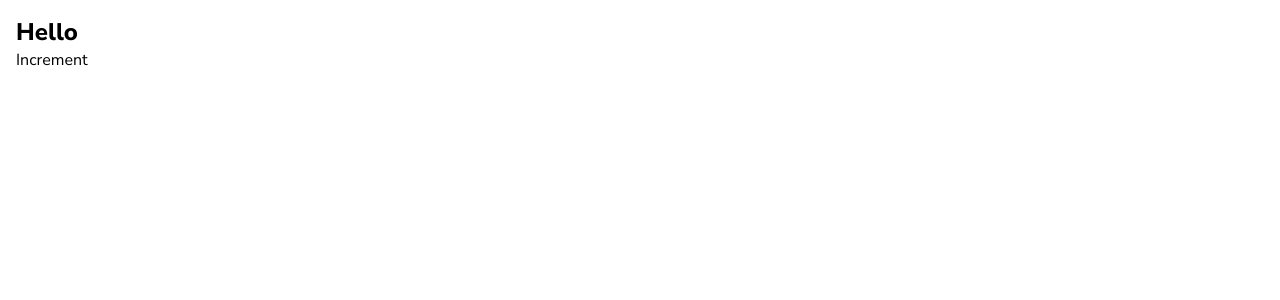
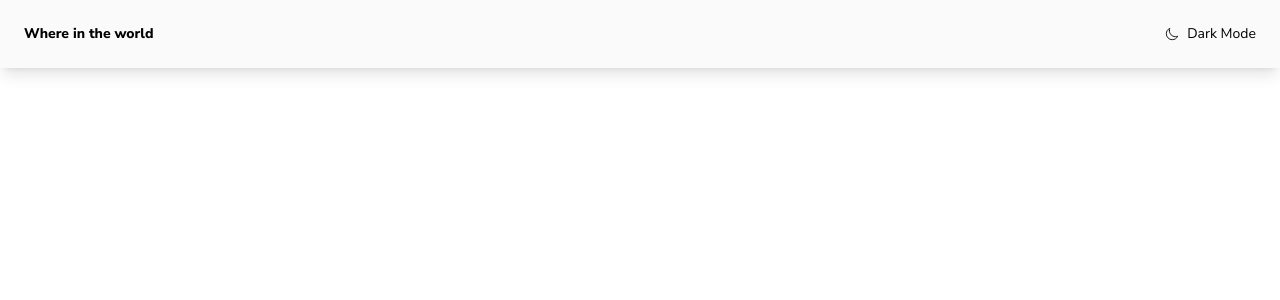
Before and after one commit to aecio-neto/rest-countries-app, a React (Create React App) app: page / in a window 1280 px wide. Shown: the top 300 px of the page. Built offline with nearby package versions, Linux system fonts and the light colour scheme.

Commit message:
import Header

```diff
--- a/src/App.jsx
+++ b/src/App.jsx
@@ -1,24 +1,12 @@
 import { useRef } from "react"
+import { Header } from "./components/Header"
 import '@fontsource/nunito-sans'
 import '@fontsource/nunito-sans/300.css'
 import '@fontsource/nunito-sans/600.css'
 import '@fontsource/nunito-sans/800.css'
 
 export default function App() {
-  return <Timer />
-}
-
-function Timer() {
-  const countRef = useRef(0)
-
-  const increment = () => {
-    countRef.current += 1
-    console.log(countRef.current)
-  }
   return (
-    <div className="p-4 font-nunito-sans">
-      <p className="text-2xl font-bold">Hello</p>
-      <button onClick={increment}>Increment</button>
-    </div>
+    <Header />
   )
 }
```
